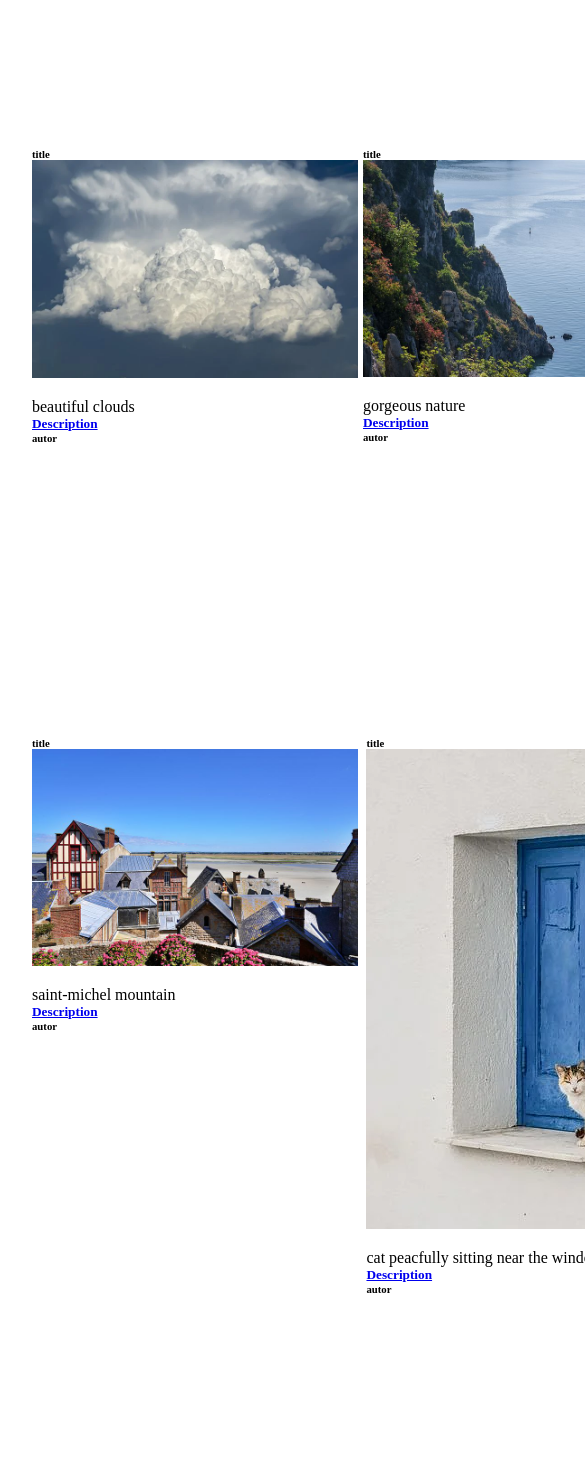
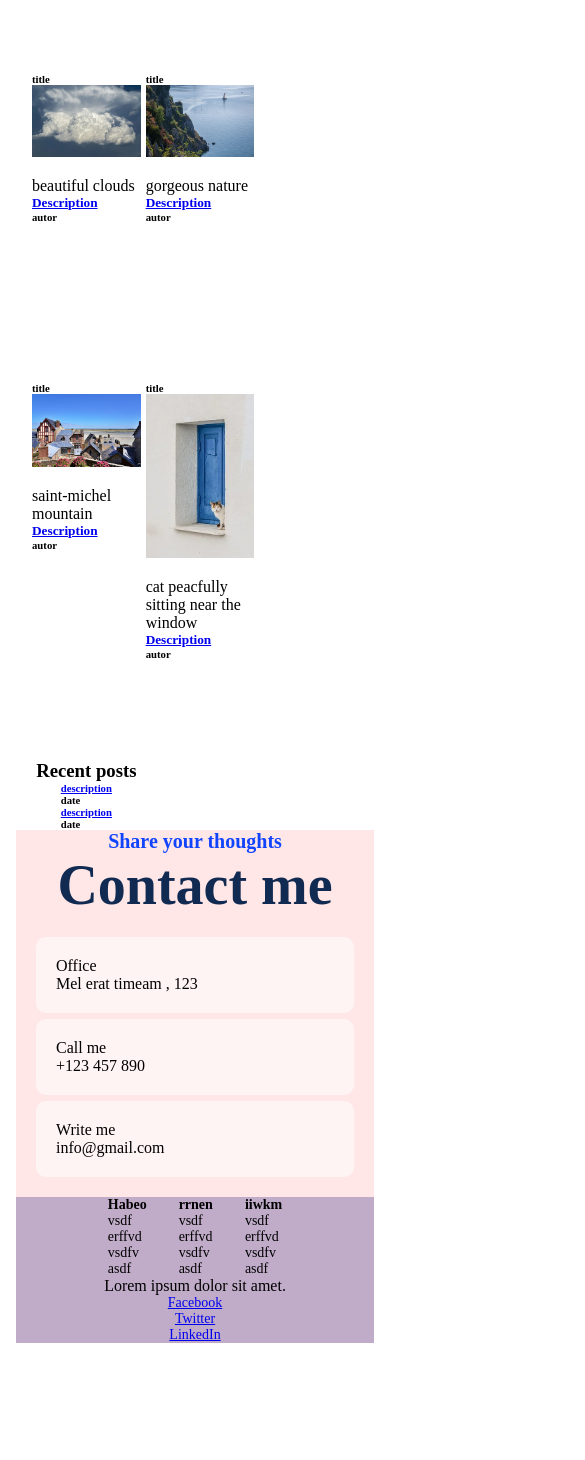
Before and after one commit to danielkingl/blog, a plain HTML site: page index.html in a window 390 px wide. Shown: the part 484-1944 px from the top of the page, 585 px wide, since content can reach past the window. After the commit the page ends 1827 px from the top, so only its background shows below. Drawn offline with Linux system fonts and the light colour scheme.

Commit message:
final project

```diff
--- a/css/main.css
+++ b/css/main.css
@@ -4,7 +4,12 @@
 *{margin: 0;
   padding: 0;
 }
-
+p{
+  font-size: 16px;
+}
+li{
+  font-size: 14px;
+}
 nav ul li:first-child {
   display: none;
 }
@@ -96,19 +101,20 @@ padding: 50px 0;
   background-color: #c0acc9;
   grid-area: cole;
   display: grid;
-  grid-template-columns: 1fr 1fr;
+
+  margin: 0 0;
+  grid-template-columns: 1fr;
   grid-template-areas:
-  "left-col right-col";
+  "right-col";
 }
 .cole ul{
   list-style: none;
 }
-.left-col{
-  grid-area: left-col;
-}
 .right-col{
   grid-area: right-col;
   display: flex;
+  align-items: center;
+  justify-content:space-around;
   gap: 2rem;
 }
 .footer{
--- a/css/mobile.css
+++ b/css/mobile.css
@@ -19,17 +19,59 @@
     }
     main.main{
         grid-template-areas:
-        "content content content"
-        "post post post";
+        "content"
+        "post";
     }
     main .post{
         display: flex;
+
         justify-content: center;
         align-items: center;
         flex-direction: column;
     }
-    div.content{
+    .content{
        flex-direction: column;
     }
 
 }
+/*@media (max-width: 400px) {
+    .main{
+        grid-template-columns: 1fr;
+        grid-template-rows: auto auto;
+        grid-template-areas :
+        "content"
+        "post";
+    }
+
+    .content{
+        grid-area: content;
+        display: grid;
+        grid-template-columns: 1fr;
+        grid-template-rows: auto;
+        grid-template-areas :
+        "item-one"
+        "item-two"
+        "item-three"
+        "item-forth";
+
+      }
+      .item-one{
+        grid-area: item-one;
+      }
+      .item-two{
+        grid-area: item-two;
+      }
+      .item-three{
+        grid-area: item-three;
+      }
+      .item-forth{
+        grid-area: item-forth;
+      }
+      .post{
+        grid-area: post;
+        display: none;
+      }
+      img{
+        width: 100%;
+      }
+}*/
--- a/index.html
+++ b/index.html
@@ -6,6 +6,7 @@
     <meta name="viewport" content="width=device-width, initial-scale=1.0">
     <title>daniel's blog</title>
     <link href="/css/main.css" rel="stylesheet">
+
 </head>
 <body class="container">
 
@@ -28,10 +29,10 @@
      </div>
      <main class="main">
             <div class="content">
-                <div class="item">
+                <div class="item item-one">
                  <h6>title</h6>
                  <figure>
-                    <img src="images/clouds.webp" alt="an image of cloudes">
+                    <img class="imgs" src="images/clouds.webp" alt="an image of cloudes">
                     <figcaption>
                         beautiful clouds
                     </figcaption>
@@ -39,10 +40,11 @@
                  <h5><a href="blogpost.html">Description</a> </h5>
                  <h6>autor</h6>
                 </div>
-                <div class="item">
+
+                <div class="item item-two">
                  <h6>title</h6>
                  <figure>
-                    <img src="images/mont-saint-michel.jpg" alt="an image of mont-saint-michel">
+                    <img class="imgs" src="images/mont-saint-michel.jpg" alt="an image of mont-saint-michel">
                     <figcaption>
                         saint-michel mountain
                     </figcaption>
@@ -50,10 +52,11 @@
                  <h5><a href="blogpost.html">Description</a> </h5>
                  <h6>autor</h6>
                 </div>
-                 <div class="item">
+
+                 <div class="item item-three">
                   <h6>title</h6>
                   <figure>
-                    <img src="images/nature.jpg" alt="a picture of nature">
+                    <img class="imgs" src="images/nature.jpg" alt="a picture of nature">
                     <figcaption>
                         gorgeous nature
                     </figcaption>
@@ -61,10 +64,11 @@
                   <h5><a href="blogpost.html">Description</a> </h5>
                   <h6>autor</h6>
                  </div>
-                 <div class="item">
+
+                 <div class="item item-forth">
                   <h6>title</h6>
                   <figure>
-                    <img src="images/window.webp" alt="a picture of a window">
+                    <img class="imgs" src="images/window.webp" alt="a picture of a window">
                     <figcaption>
                         cat peacfully sitting near the window
                     </figcaption>
@@ -73,6 +77,7 @@
                   <h6>autor</h6>
                  </div>
                 </div>
+
             <aside class="post">
                 <h3>Recent posts</h3>
              <div class="post1">
@@ -105,9 +110,7 @@
          </div>
      </section>
             <section class="cole">
-              <div class="left-col">
-                <p>Magna fringilla urna porttitor rhoncus dolor purus. </p>
-              </div>
+
               <div class="right-col">
                 <ul>
                     <li><strong>Habeo</strong></li>
```
